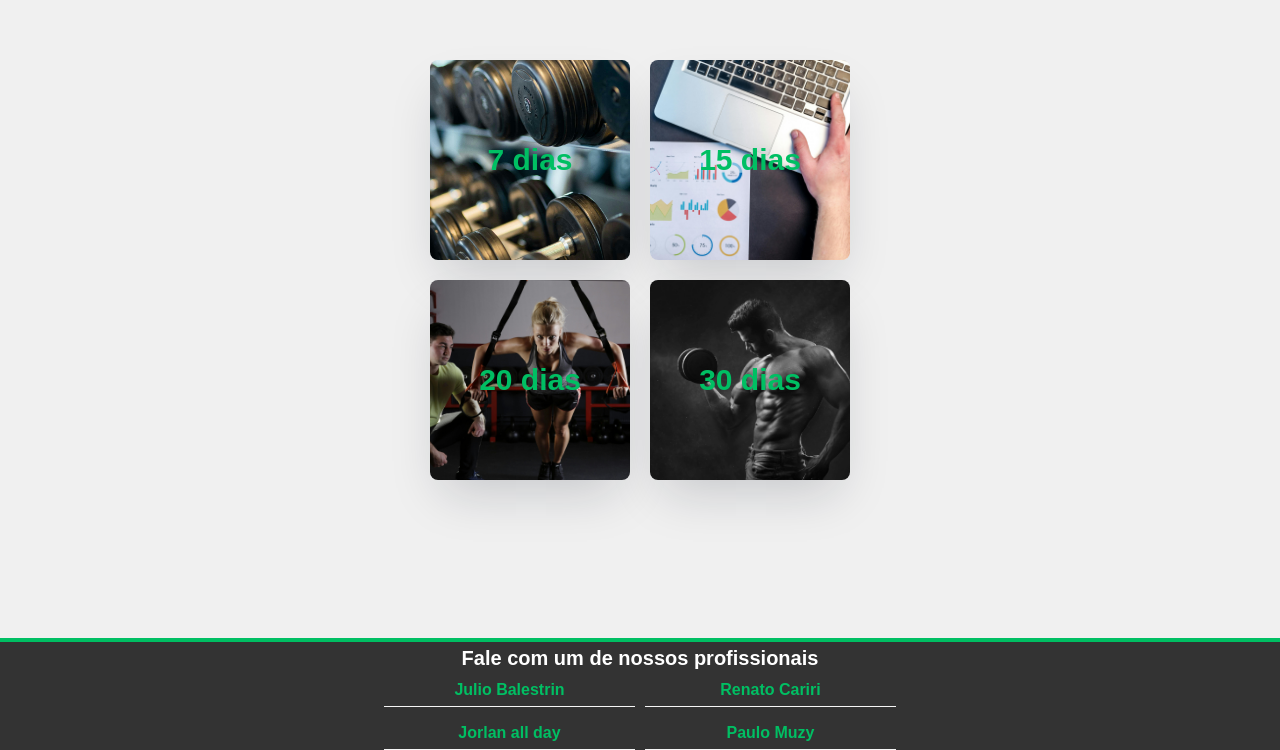
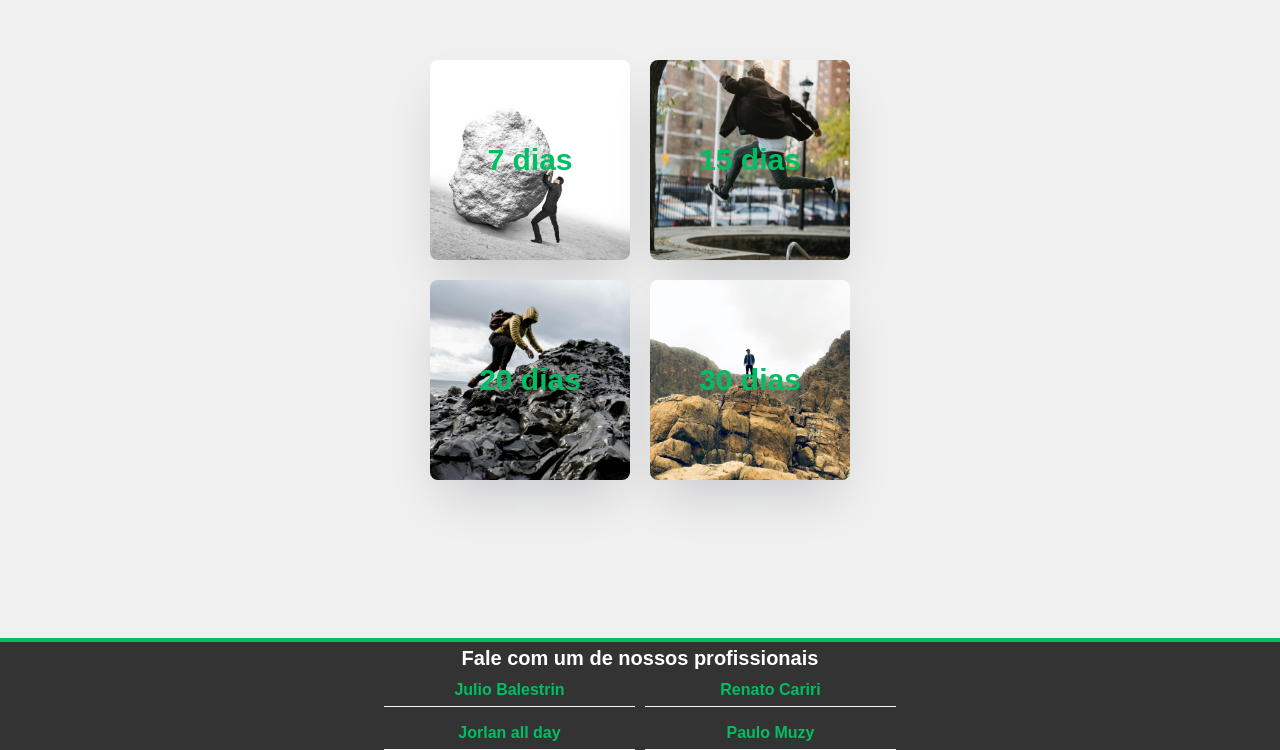
Before and after one commit to raupp30/deploy-lif-it, a Flask app: page /desafios in a window 1280 px wide. Shown: the part 50-800 px from the top of the page. Run offline with Flask 3, Linux system fonts and the light colour scheme; some libraries are stand-ins or nearby versions.

Commit message:
final deploy

```diff
--- a/static/css/style.css
+++ b/static/css/style.css
@@ -631,6 +631,23 @@ footer {
     background-image: url(/static/imgs/profile.jpg);
 }
 
+.d7 {
+    background-image: url(/static/imgs/7.jpeg);
+}
+
+.d15 {
+    background-image: url(/static/imgs/15.jpeg);
+}
+
+.d20 {
+    background-image: url(/static/imgs/20.jpeg);
+}
+
+.d30 {
+    background-image: url(/static/imgs/30.jpeg);
+}
+
+
 .container-evolucao {
     align-items: center;
     justify-content: space-around;
--- a/templates/desafios.html
+++ b/templates/desafios.html
@@ -33,10 +33,10 @@
 
 <body>
     <div class="container-grid">
-        <a href="{{ url_for('desafio7d') }}"><div class="card sombra-2xl criar-treino"><h6>7 dias</h6></div></a>
-        <a href="{{ url_for('desafio15d') }}"><div class="card sombra-2xl evolucao" ><h6>15 dias</h6></div></a>
-        <a href="{{ url_for('desafio20d') }}"><div class="card sombra-2xl desafios"><h6>20 dias</h6></div></a>
-        <a href="{{ url_for('desafio30d') }}"><div class="card sombra-2xl perfil"><h6>30 dias</h6></div></a>
+        <a href="{{ url_for('desafio7d') }}"><div class="card sombra-2xl d7"><h6>7 dias</h6></div></a>
+        <a href="{{ url_for('desafio15d') }}"><div class="card sombra-2xl d15" ><h6>15 dias</h6></div></a>
+        <a href="{{ url_for('desafio20d') }}"><div class="card sombra-2xl d20"><h6>20 dias</h6></div></a>
+        <a href="{{ url_for('desafio30d') }}"><div class="card sombra-2xl d30"><h6>30 dias</h6></div></a>
     </div>
 </body>
 
```
Also changed, not shown: static/imgs/15.jpeg (added), static/imgs/20.jpeg (added), static/imgs/30.jpeg (added), static/imgs/7.jpeg (added).
